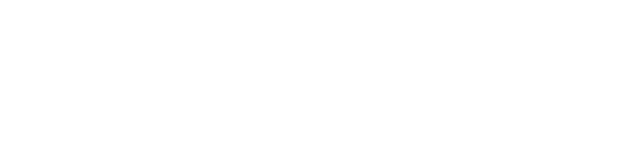
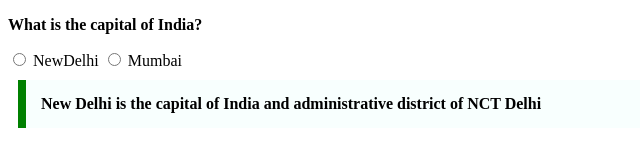
Before and after one commit to acciojob/trivia-Harsh652003, a website: page main.html in a window 1280 px wide. Shown: the whole page, without its empty margins (0-640 px from the left). Drawn offline with Linux system fonts and the light colour scheme.

Commit message:
created a submission

```diff
--- a/main.html
+++ b/main.html
@@ -7,6 +7,11 @@
 </head>
 
 <body>
+	<p><b>What is the capital of India?</b></p>
+	<input type="radio" value="New Delhi"> NewDelhi
+	<input type="radio" value="Mumbai"> Mumbai
+	<blockquote>New Delhi is the capital of India and administrative district of NCT Delhi</blockquote>
+
 	<!-- the entire body must be written by student -->
     <script type="text/javascript" src="./script.js">
 </script>
--- a/styles.css
+++ b/styles.css
@@ -1,2 +1,9 @@
-
+blockquote{
+Max-width:  600px;
+Margin: 10px;
+Padding: 15px;
+Border-left: 8px solid green;
+Background-color: #f8fffe;
+font-weight:bold ;
+}
 /* Your CSS Code here. */
```
